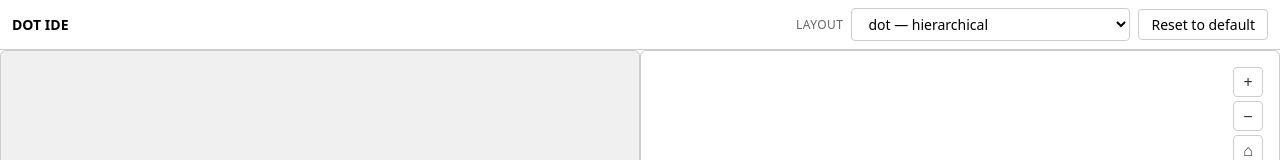
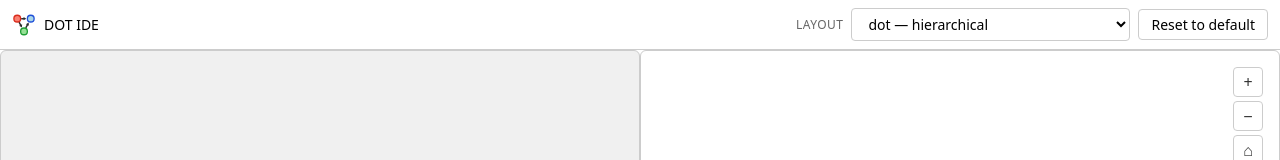
Before and after one commit to BTyrrell01/Dotide, a website with bundled scripts: page public/index.html in a window 1280 px wide. Shown: the top 160 px of the page. Built offline with nearby package versions, Linux system fonts and the light colour scheme; what @viz-js/lang-dot would draw is missing.

Commit message:
Put the favicon beside the title and match the heading to body text
The heading was already system-ui like everything else; what set it apart was
weight 600 against the 400 used by the rest of the chrome. Drops it to 400 so
it matches, and pairs it with the favicon at 24px as a brand lockup.

The icon is marked decorative (empty alt) since the adjacent heading already
names the app.

Co-Authored-By: Claude Opus 5 <noreply@anthropic.com>

```diff
--- a/public/index.html
+++ b/public/index.html
@@ -10,7 +10,10 @@
 <body>
     <div class="app">
         <header class="app-header">
-            <h1>DOT IDE</h1>
+            <div class="app-brand">
+                <img class="app-logo" src="favicon.svg" alt="" width="24" height="24">
+                <h1>DOT IDE</h1>
+            </div>
 
             <div class="header-controls">
                 <label for="engine">Layout</label>
--- a/public/style.css
+++ b/public/style.css
@@ -35,10 +35,23 @@ html, body {
     background-color: var(--surface);
 }
 
+.app-brand {
+    display: flex;
+    align-items: center;
+    gap: 8px;
+}
+
+.app-logo {
+    display: block;
+    width: 24px;
+    height: 24px;
+}
+
+/* Matches body text: the rest of the chrome is all 14px/400 system-ui. */
 .app-header h1 {
     margin: 0;
     font-size: 1rem;
-    font-weight: 600;
+    font-weight: 400;
 }
 
 /* Editor / graph split. min-height:0 lets the panes shrink inside the flex column
```
